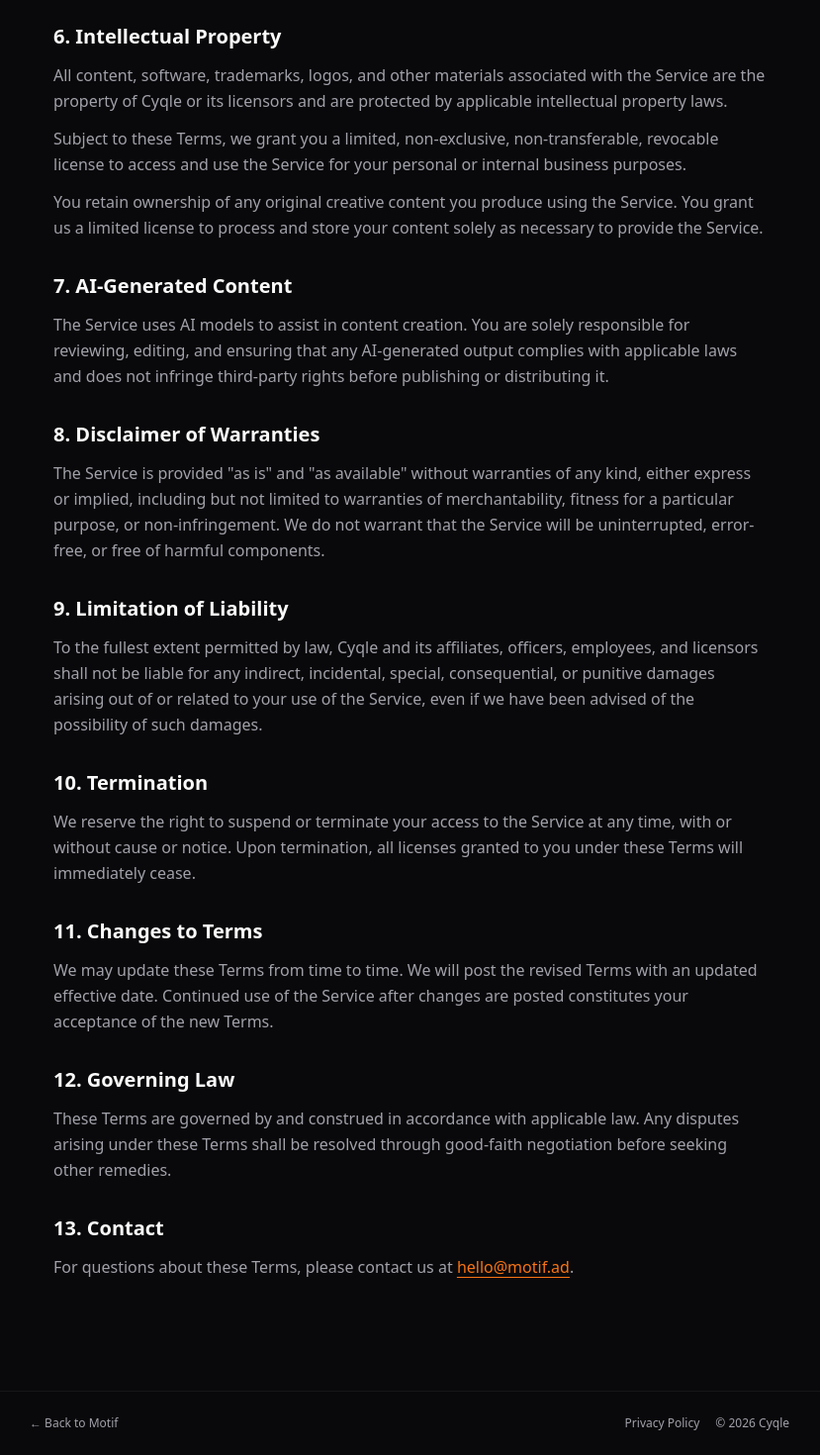
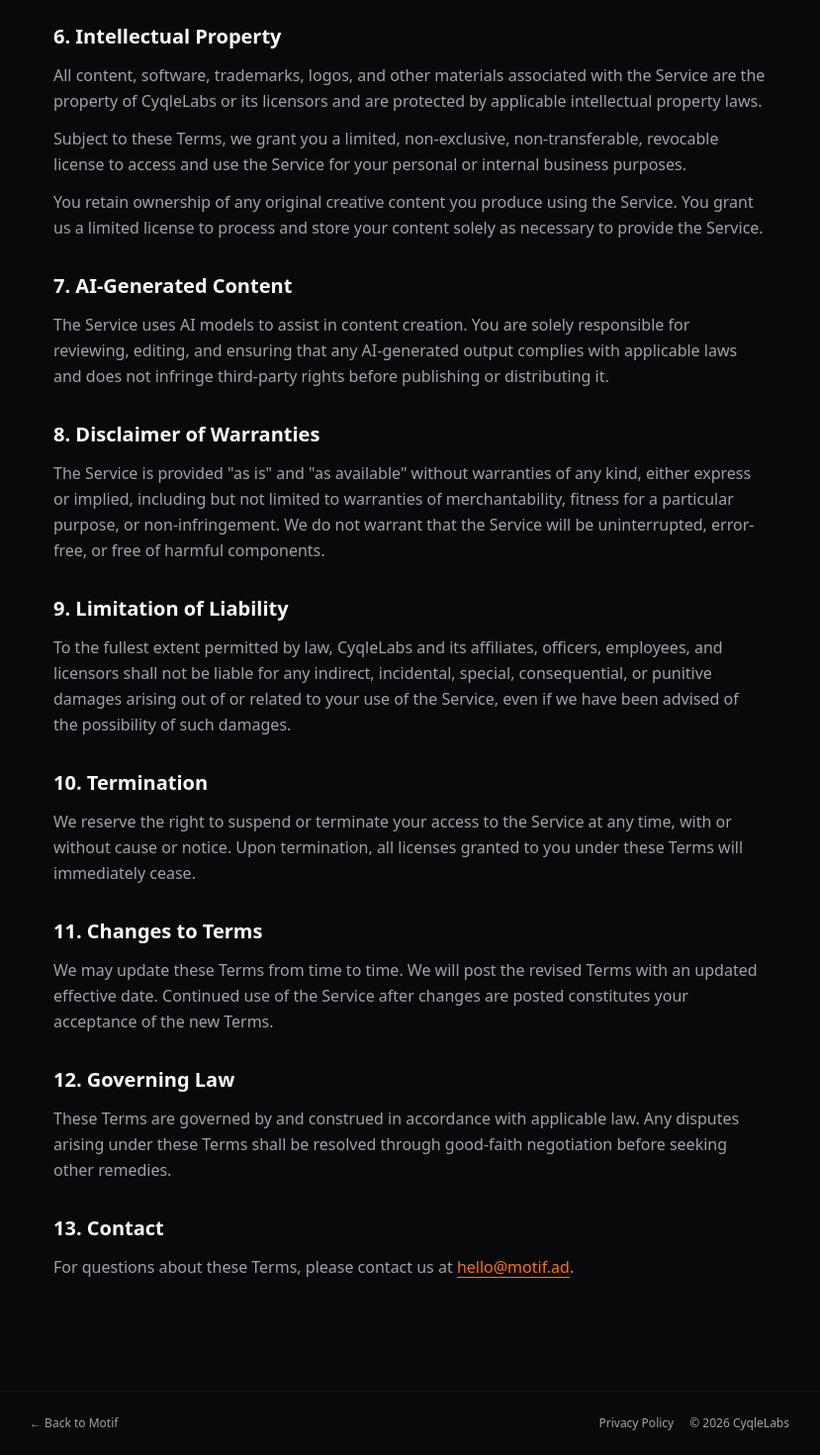
Before and after one commit to cyqlelabs/motif-landing, a Next.js app: page /terms in a window 1280 px wide. Shown: the part 1270-2740 px from the top of the page at 99% size, without its empty margins (226-1055 px from the left). Built offline with nearby package versions, Linux system fonts and the light colour scheme.

Commit message:
rename Cyqle to CyqleLabs across all mentions

```diff
--- a/app/layout.tsx
+++ b/app/layout.tsx
@@ -39,9 +39,9 @@ export const metadata: Metadata = {
     'AI creative partner',
     'collaborative animation',
   ],
-  authors: [{ name: 'Cyqle' }],
-  creator: 'Cyqle',
-  publisher: 'Cyqle',
+  authors: [{ name: 'CyqleLabs' }],
+  creator: 'CyqleLabs',
+  publisher: 'CyqleLabs',
   formatDetection: { telephone: false },
   openGraph: {
     type: 'website',
--- a/app/page.tsx
+++ b/app/page.tsx
@@ -10,7 +10,7 @@ const jsonLd = {
   '@graph': [
     {
       '@type': 'Organization',
-      name: 'Cyqle',
+      name: 'CyqleLabs',
       url: 'https://motif.ad',
       logo: 'https://motif.ad/favicon.svg',
     },
--- a/app/privacy/page.tsx
+++ b/app/privacy/page.tsx
@@ -33,7 +33,7 @@ export default function PrivacyPage() {
           <section>
             <h2 className="text-foreground text-xl font-semibold mb-3">1. Overview</h2>
             <p>
-              Cyqle (&quot;we&quot;, &quot;us&quot;, or &quot;our&quot;) operates the Motif website
+              CyqleLabs (&quot;we&quot;, &quot;us&quot;, or &quot;our&quot;) operates the Motif website
               and service (&quot;Service&quot;). This Privacy Policy explains what information we
               collect, how we use it, and your rights regarding your data. By using the Service, you
               agree to the practices described here.
@@ -244,7 +244,7 @@ export default function PrivacyPage() {
             <Link href="/terms" className="hover:text-foreground transition-colors">
               Terms of Service
             </Link>
-            <span>&copy; {new Date().getFullYear()} Cyqle</span>
+            <span>&copy; {new Date().getFullYear()} CyqleLabs</span>
           </div>
         </div>
       </footer>
--- a/app/terms/page.tsx
+++ b/app/terms/page.tsx
@@ -34,7 +34,7 @@ export default function TermsPage() {
             <h2 className="text-foreground text-xl font-semibold mb-3">1. Acceptance of Terms</h2>
             <p>
               By accessing or using the Motif website and any associated services (collectively, the
-              &quot;Service&quot;) operated by Cyqle (&quot;we&quot;, &quot;us&quot;, or
+              &quot;Service&quot;) operated by CyqleLabs (&quot;we&quot;, &quot;us&quot;, or
               &quot;our&quot;), you agree to be bound by these Terms of Service (&quot;Terms&quot;).
               If you do not agree to these Terms, do not use the Service.
             </p>
@@ -102,7 +102,7 @@ export default function TermsPage() {
             </h2>
             <p>
               All content, software, trademarks, logos, and other materials associated with the
-              Service are the property of Cyqle or its licensors and are protected by applicable
+              Service are the property of CyqleLabs or its licensors and are protected by applicable
               intellectual property laws.
             </p>
             <p className="mt-3">
@@ -145,7 +145,7 @@ export default function TermsPage() {
               9. Limitation of Liability
             </h2>
             <p>
-              To the fullest extent permitted by law, Cyqle and its affiliates, officers, employees,
+              To the fullest extent permitted by law, CyqleLabs and its affiliates, officers, employees,
               and licensors shall not be liable for any indirect, incidental, special, consequential,
               or punitive damages arising out of or related to your use of the Service, even if we
               have been advised of the possibility of such damages.
@@ -204,7 +204,7 @@ export default function TermsPage() {
             <Link href="/privacy" className="hover:text-foreground transition-colors">
               Privacy Policy
             </Link>
-            <span>&copy; {new Date().getFullYear()} Cyqle</span>
+            <span>&copy; {new Date().getFullYear()} CyqleLabs</span>
           </div>
         </div>
       </footer>
--- a/lib/landing/locales/en.json
+++ b/lib/landing/locales/en.json
@@ -97,6 +97,6 @@
       { "label": "Privacy", "href": "/privacy" },
       { "label": "Terms", "href": "/terms" }
     ],
-    "copyright": "Cyqle"
+    "copyright": "CyqleLabs"
   }
 }
--- a/lib/landing/locales/es.json
+++ b/lib/landing/locales/es.json
@@ -97,6 +97,6 @@
       { "label": "Privacidad", "href": "/privacy" },
       { "label": "Términos", "href": "/terms" }
     ],
-    "copyright": "Cyqle"
+    "copyright": "CyqleLabs"
   }
 }
```
